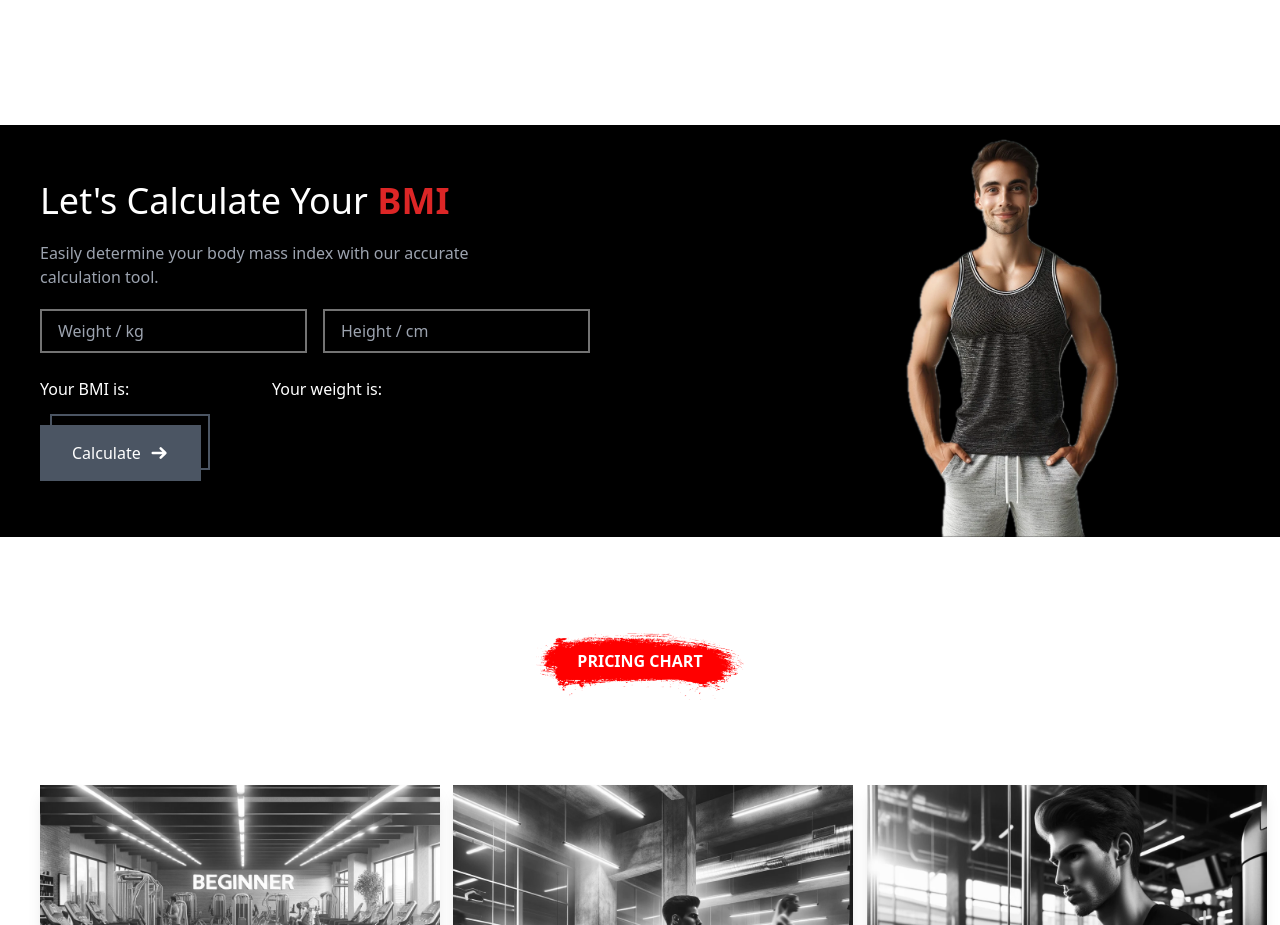
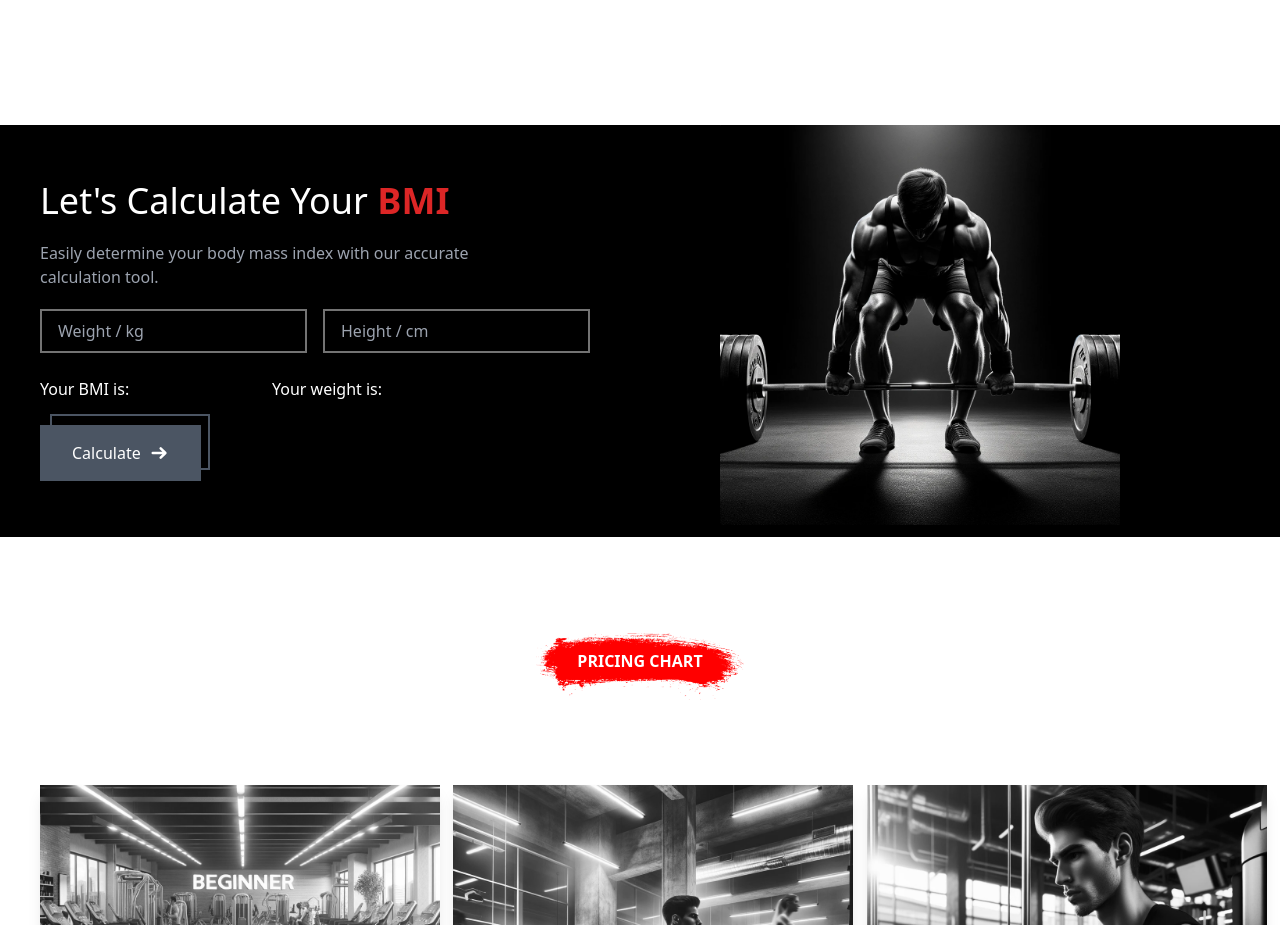
Before and after one commit to OnigiriKing/new-project, a React (Create React App) app: page / in a window 1280 px wide. Shown: the part 4960-5885 px from the top of the page. Built offline with nearby package versions, Linux system fonts and the light colour scheme.

Commit message:
Img change in calculator

```diff
--- a/src/components/homeComp/Home.Calculator/Calculator.jsx
+++ b/src/components/homeComp/Home.Calculator/Calculator.jsx
@@ -1,11 +1,10 @@
 import allSvg from "svg/allSvg";
-import ibm from "../img/ibm.png"
+import bmi from "../img/bmi.png";
 import { useSelector, useDispatch } from "react-redux";
 import { useState } from "react";
 import { calculate } from "features/Redux/reducers/indexSlice";
 
 export default function Calculator() {
-
   const dispatch = useDispatch();
   const bodyIndex = useSelector((state) => state.bodyIndex);
 
@@ -58,7 +57,8 @@ export default function Calculator() {
               class="button-class"
               disabled={
                 /[a-zA-Z]/.test(height) ||
-                /[a-zA-Z]/.test(weight) || weight === "" ||
+                /[a-zA-Z]/.test(weight) ||
+                weight === "" ||
                 height === ""
               }
               onClick={() =>
@@ -75,7 +75,7 @@ export default function Calculator() {
           </div>
         </div>
         <div class="w-[50%] flex justify-end ">
-          <img class="h-[25rem] absolute top-3" src={ibm}></img>
+          <img class="h-[25rem] absolute top-0" src={bmi}></img>
         </div>
       </div>
     </div>
```
Also changed, not shown: src/components/homeComp/img/bmi.png (added), src/components/homeComp/img/ibm.png (deleted), src/dist/style.css.
